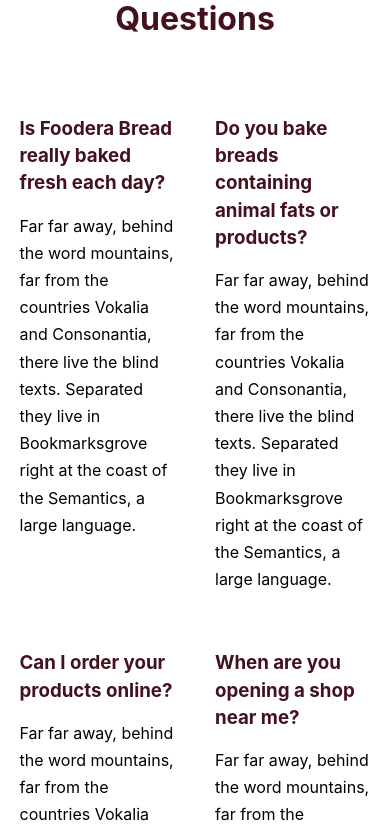
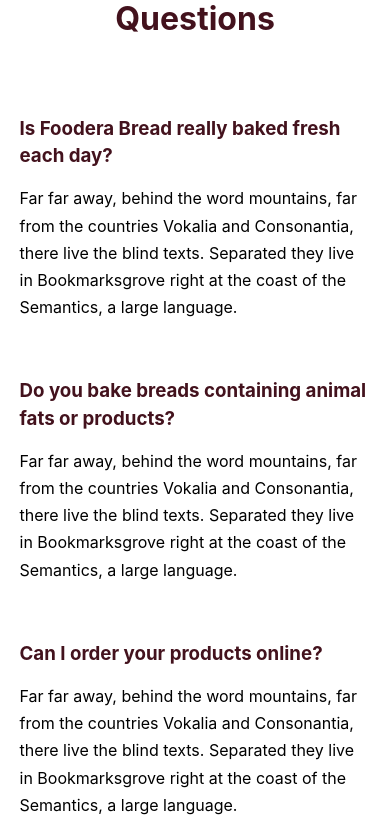
Before and after one commit to AyjayJr/Foodera, a React (Create React App) app: page / in a window 390 px wide. Shown: the part 6249-7082 px from the top of the page. Built offline with nearby package versions, Linux system fonts and the light colour scheme.

Commit message:
faq section mobile optimizations

```diff
--- a/src/App.css
+++ b/src/App.css
@@ -495,4 +495,9 @@ a {
     flex-direction: column;
     gap: 0;
   }
+
+  .faq-grid {
+    display: flex;
+    flex-direction: column;
+  }
 }
```
